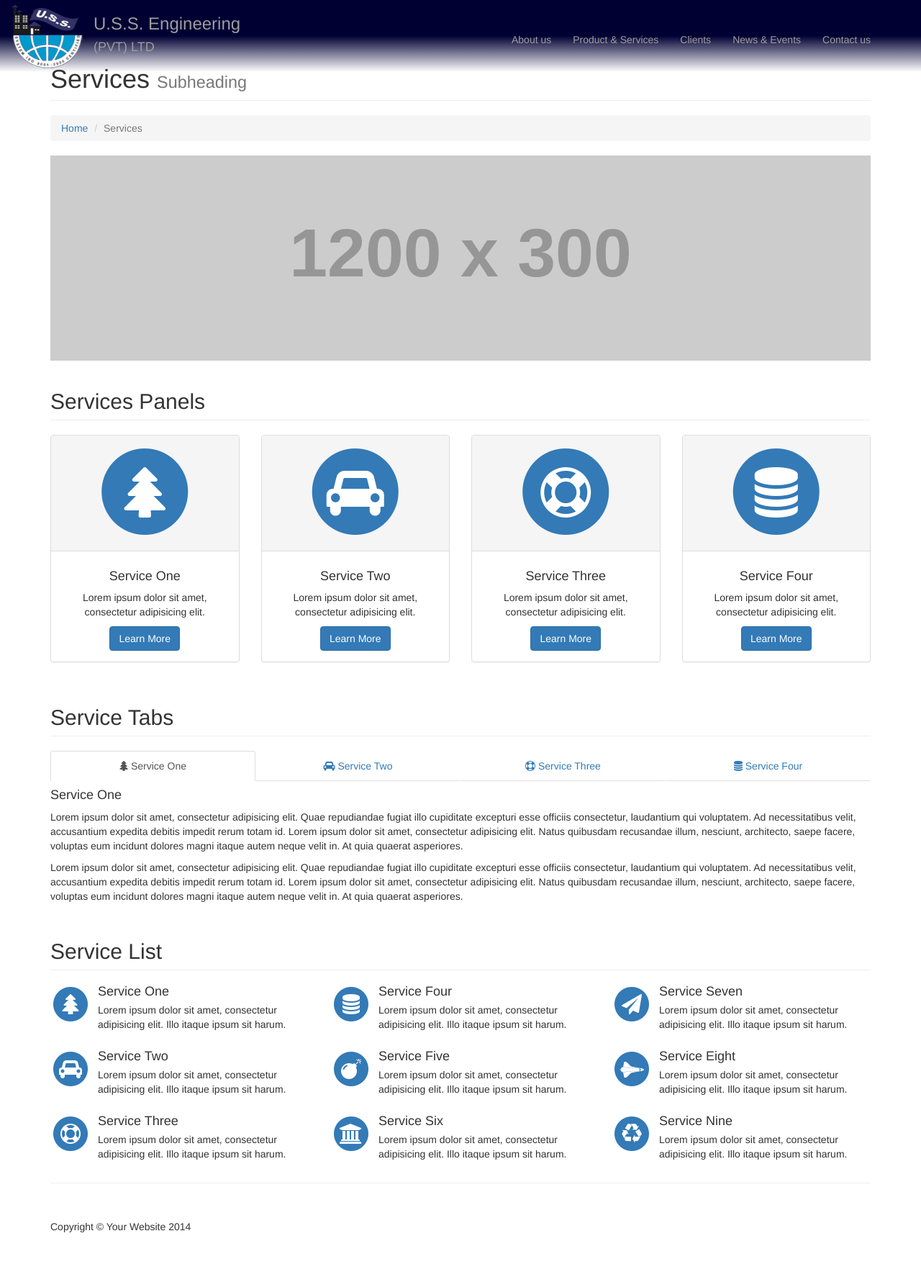
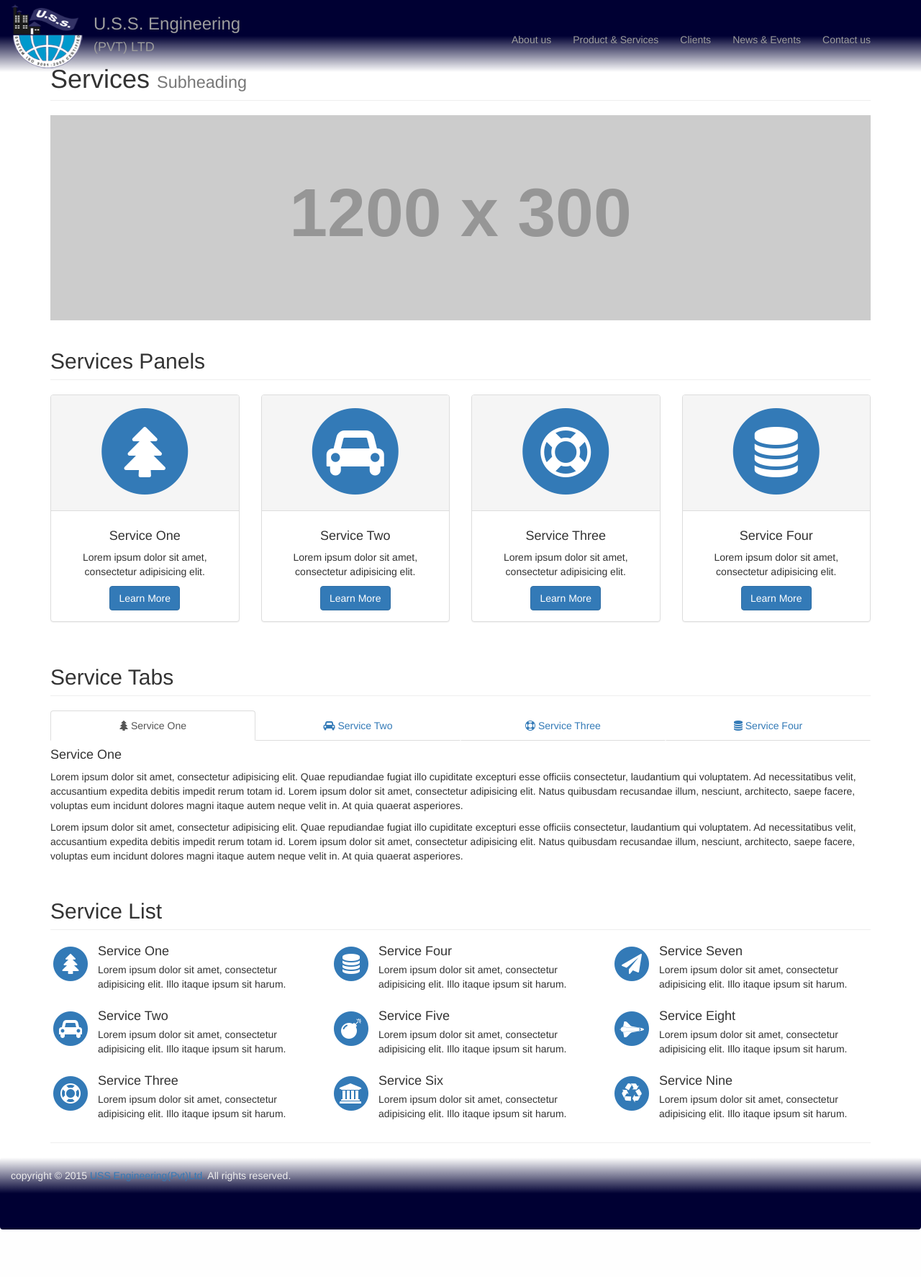
Before and after one commit to RTR-ITF/usse-web, a PHP site: page /services.php in a window 1280 px wide. Shown: the whole page at 72% size. After the commit the page ends 1708 px from the top, so only its background shows below. Run offline with PHP 8.4, Linux system fonts and the light colour scheme; grey boxes labelled with a size stand in for pictures from a placeholder-image service; some libraries are stand-ins or nearby versions.

Commit message:
minor changes

```diff
--- /dev/null
+++ b/css/styles_kasun.css
@@ -0,0 +1,35 @@
+.list-group{
+    width: 200px;
+  }
+
+
+.navbar-bottom{
+/* Permalink - use to edit and share this gradient: http://colorzilla.com/gradient-editor/#fcfcfc+0,000033+50,000033+100&amp;0+0,1+50,1+100 */
+background: -moz-linear-gradient(top,  rgba(252,252,252,0) 0%, rgba(0,0,51,1) 50%, rgba(0,0,51,1) 100%); /* FF3.6+ */
+background: -webkit-gradient(linear, left top, left bottom, color-stop(0%,rgba(252,252,252,0)), color-stop(50%,rgba(0,0,51,1)), color-stop(100%,rgba(0,0,51,1))); /* Chrome,Safari4+ */
+background: -webkit-linear-gradient(top,  rgba(252,252,252,0) 0%,rgba(0,0,51,1) 50%,rgba(0,0,51,1) 100%); /* Chrome10+,Safari5.1+ */
+background: -o-linear-gradient(top,  rgba(252,252,252,0) 0%,rgba(0,0,51,1) 50%,rgba(0,0,51,1) 100%); /* Opera 11.10+ */
+background: -ms-linear-gradient(top,  rgba(252,252,252,0) 0%,rgba(0,0,51,1) 50%,rgba(0,0,51,1) 100%); /* IE10+ */
+background: linear-gradient(to bottom,  rgba(252,252,252,0) 0%,rgba(0,0,51,1) 50%,rgba(0,0,51,1) 100%); /* W3C */
+filter: progid:DXImageTransform.Microsoft.gradient( startColorstr='#00fcfcfc', endColorstr='#000033',GradientType=0 ); /* IE6-9 */
+
+
+
+
+}
+
+.navbar-default .navbar-text {
+  color: #EEE;
+}
+
+.navbar {
+  float: botom;
+}
+
+#footer{
+  position:relative;
+}
+
+#footer.nav-bar{
+    position:absolute; bottom:0;
+  }
--- a/includes/footer.php
+++ b/includes/footer.php
@@ -1,11 +1,19 @@
 
 
         <!-- Footer -->
-        <footer>
+        <div  id="footer">
 
-		                <p>Footer for the page is diplayed here</p>
+		                 <div class="navbar navbar-default navbar-bottom">
+                            <div >
+                              <p class="navbar-text pull-left">copyright © 2015
+                                   <a href="#" target="_blank"> USS Engineering(Pvt)Ltd. </a> All rights reserved.
+                              </p>
 
-		</footer>
+                            </div>
+
+                        </div>
+
+		</div>
 
     <!-- /.container -->
 
--- a/services.php
+++ b/services.php
@@ -15,11 +15,6 @@
                 <h1 class="page-header">Services
                     <small>Subheading</small>
                 </h1>
-                <ol class="breadcrumb">
-                    <li><a href="index.html">Home</a>
-                    </li>
-                    <li class="active">Services</li>
-                </ol>
             </div>
         </div>
         <!-- /.row -->
@@ -269,23 +264,11 @@
 
         <hr>
 
-        <!-- Footer -->
-        <footer>
-            <div class="row">
-                <div class="col-lg-12">
-                    <p>Copyright &copy; Your Website 2014</p>
-                </div>
-            </div>
-        </footer>
 
     </div>
     <!-- /.container -->
 
-    <!-- jQuery -->
-    <script src="js/jquery.js"></script>
-
-    <!-- Bootstrap Core JavaScript -->
-    <script src="js/bootstrap.min.js"></script>
+    <?php include "includes/footer.php" ?>
 
 </body>
 
```
Also changed, not shown: other-clients.php (deleted, +0 -178 lines), principal-clients.php (+11 -9 lines).
